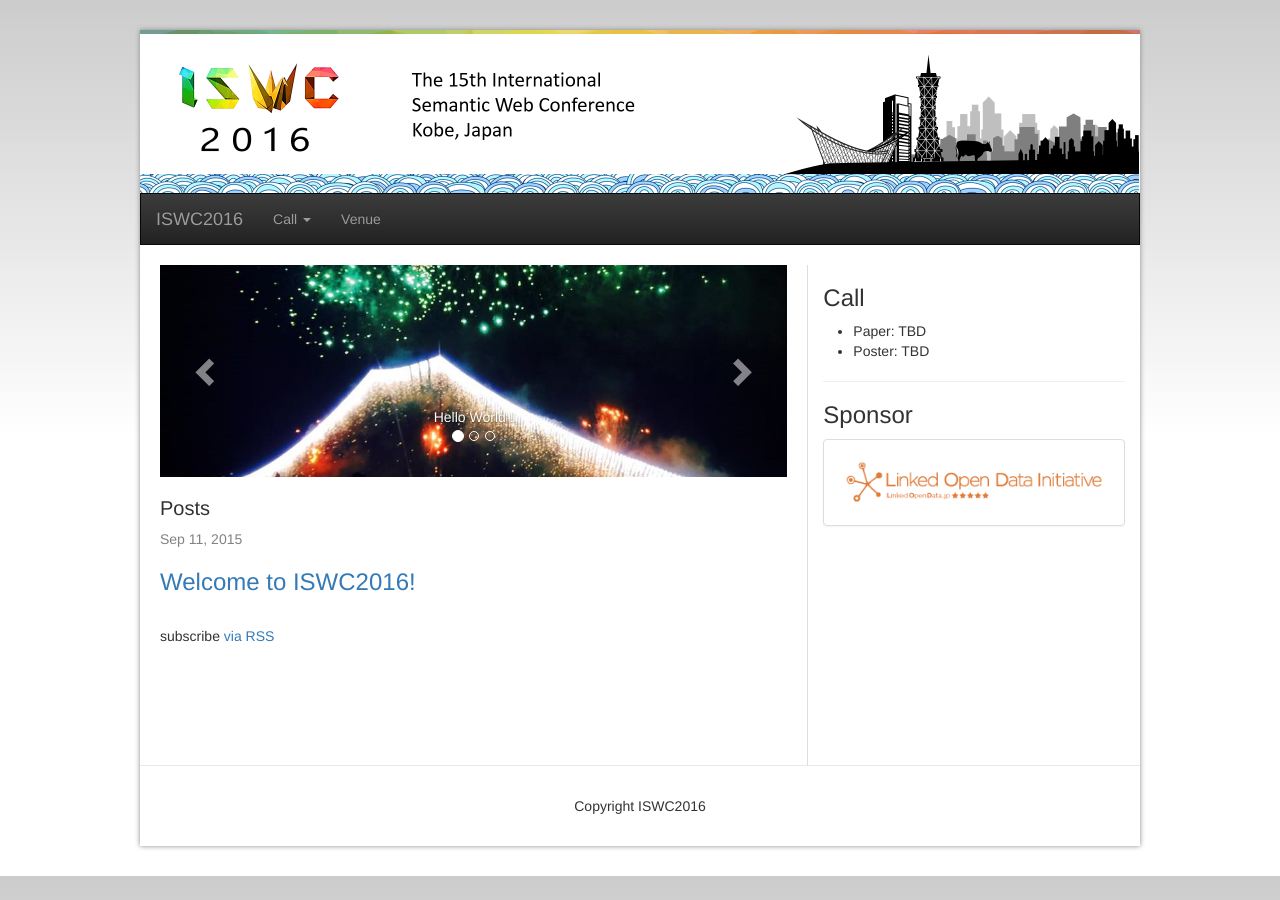
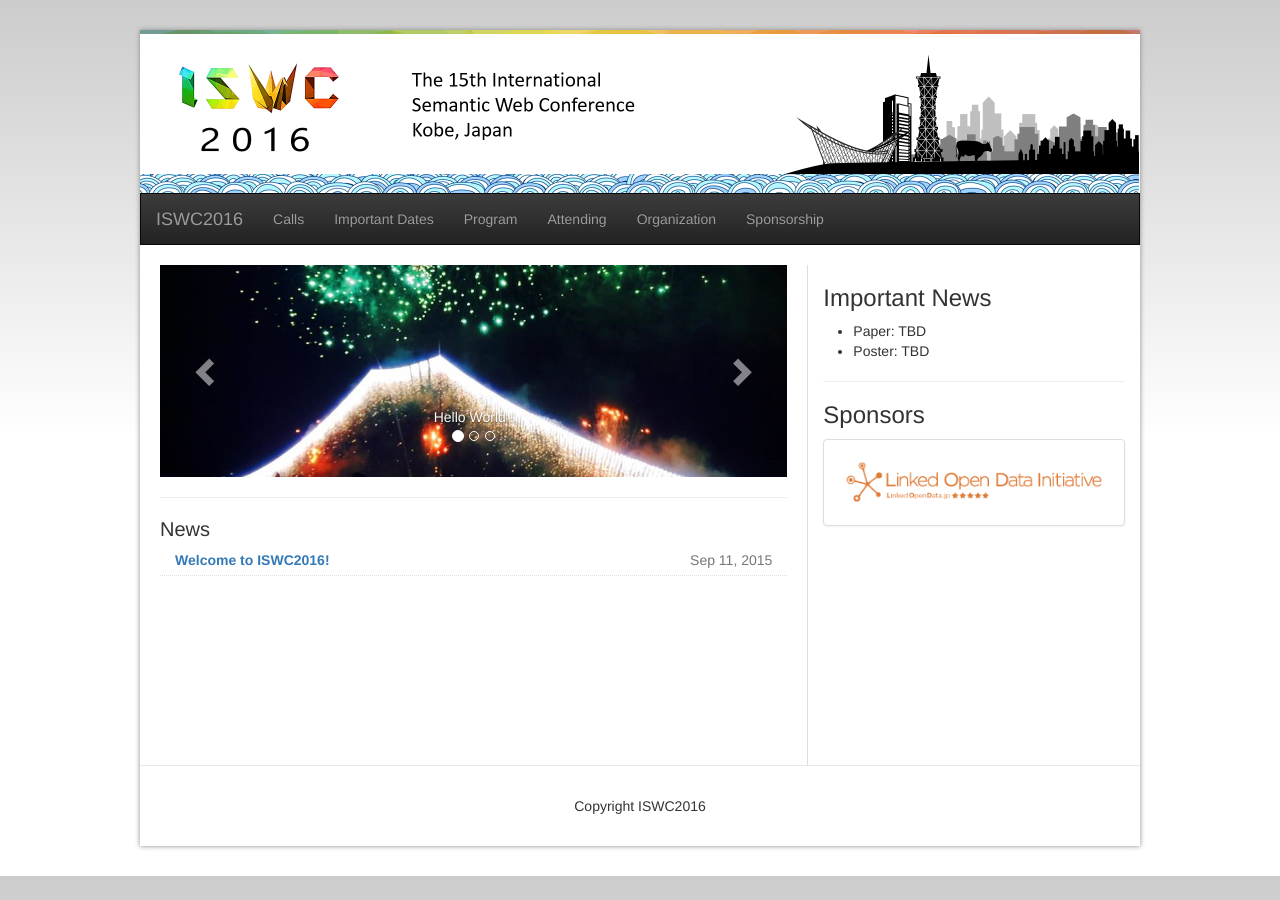
Before and after one commit to mielvds/iswc2016, a Jekyll site: the page built from index.html, in a window 1280 px wide. Built offline with Jekyll 4.4.1, drawn with Linux system fonts in a browser that asks for light colours.

Commit message:
Update page structure

```diff
--- a/_includes/head.html
+++ b/_includes/head.html
@@ -2,6 +2,8 @@
   <meta charset="utf-8">
   <meta http-equiv="X-UA-Compatible" content="IE=edge">
   <meta name="viewport" content="width=device-width, initial-scale=1">
+
+  <link rel="shortcut icon" href="{{ site.baseurl }}/favicon.ico" type="image/vnd.microsoft.icon" />
 
   <title>{% if page.title %}{{ page.title }}{% else %}{{ site.title }}{% endif %}</title>
   <meta name="description" content="{% if page.excerpt %}{{ page.excerpt | strip_html | strip_newlines | truncate: 160 }}{% else %}{{ site.description }}{% endif %}">
--- a/_includes/header.html
+++ b/_includes/header.html
@@ -18,8 +18,8 @@
    <div class="container-fluid">
     <div class="collapse navbar-collapse" id="bs-navbar">
       <ul class="nav navbar-nav">
-        <li class="dropdown">
-          <a href="{{ site.baseurl }}" class="dropdown-toggle" data-toggle="dropdown" role="button" aria-haspopup="true" aria-expanded="false">Call <span class="caret"></span></a>
+        <!--<li class="dropdown">
+          <a href="{{ site.baseurl }}" class="dropdown-toggle" data-toggle="dropdown" role="button" aria-haspopup="true" aria-expanded="false">Calls<span class="caret"></span></a>
           <ul class="dropdown-menu">
             <li><a href="#">Call for Paper</a></li>
             <li><a href="#">Call for Poster</a></li>
@@ -27,8 +27,13 @@
             <li><a href="#">Call for Tutorial</a></li>
             <li><a href="#">Call for Workshop</a></li>
           </ul>
-        </li>
-        <li><a href="{{ site.baseurl }}/pages/venue.html">Venue</a></li>
+        </li>-->
+		<li><a href="{{ site.baseurl }}/pages/calls.html">Calls</a></li>
+		<li><a href="{{ site.baseurl }}/pages/important-dates.html">Important Dates</a></li>
+		<li><a href="{{ site.baseurl }}/pages/program.html">Program</a></li>
+        <li><a href="{{ site.baseurl }}/pages/attending.html">Attending</a></li>
+		<li><a href="{{ site.baseurl }}/pages/organization.html">Organization</a></li>
+		<li><a href="{{ site.baseurl }}/pages/sponsorship.html">Sponsorship</a></li>
       </ul>
     </div>
    </div>
--- a/_includes/right.html
+++ b/_includes/right.html
@@ -1,13 +1,16 @@
-<h3>Call</h3>
+{% include submenu.html %}
+<h3>Important News</h3>
 <ul>
 	<li>Paper: TBD</li>
 	<li>Poster: TBD</li>
 </ul>
+
+
 <hr/>
-<h3>Sponsor</h3>
+<h3>Sponsors</h3>
 
 <div class="panel panel-default">
   <div class="panel-body">
-	<img src="{{ site.baseurl }}/images/lodi-logo.png" width="100%"/>
+	<a target="_blank" href="http://linkedopendata.jp/"><img src="{{ site.baseurl }}/images/sponsors/lodi-logo.png" width="100%"/></a>
   </div>
 </div>
--- /dev/null
+++ b/_includes/submenu.html
@@ -0,0 +1,36 @@
+{% if page.group == "calls" %}
+   <h3>Calls</h3>
+   <ul>
+	<li><a href="#">for Research Papers</a></li>
+	<li><a href="#">for Posters and Demos</a></li>
+	<li><a href="#">for Workshops</a></li>
+   </ul>
+   <hr/>
+{% endif %}
+
+{% if page.group == "attending" %}
+   <h3>Attending</h3>
+   <ul>
+	<li><a href="#">Registration</a></li>
+	<li><a href="{{ site.baseurl }}/pages/{{ page.group }}/venue.html">Venue</a></li>
+	<li><a href="#">Accommodations</a></li>
+	<li><a href="#">Travel Information</a></li>
+	<li><a href="#">Visa Information</a></li>
+	<li><a href="#">Local Area</a></li>
+   </ul>
+   <hr/>
+{% endif %}
+
+{% if page.group == "organization" %}
+   <h3>Organization</h3>
+   <ul>
+	<li><a href="#">Research Track PC</a></li>
+	<li><a href="#">Empirical Studies and Experiments PC</a></li>
+	<li><a href="#">In-Use and Software Track PC</a></li>
+	<li><a href="#">Data Sets and Ontologies PC</a></li>
+	<li><a href="#">Doctoral Consortium PC</a></li>
+	<li><a href="#">Industry Track PC</a></li>
+	<li><a href="#">Posters and Demos PC</a></li>
+   </ul>
+   <hr/>
+{% endif %}
--- a/css/iswc.css
+++ b/css/iswc.css
@@ -43,6 +43,14 @@ body > div.iswc-wrap > div.iswc-body{
 	padding-right:10px;
 }
 
+.iswc-news{
+	border-bottom:dotted 1px #dedede;
+	padding-bottom:5px;
+}
+
+.iswc-news > .iswc-news-date{
+	text-align:right;
+}
 
 /* slide */
 div.slide{
--- a/index.html
+++ b/index.html
@@ -6,20 +6,18 @@ layout: default
 </div>
 <div class="home">
 
-  <h1 class="page-heading">Posts</h1>
+  <hr/>
+  <h1 class="page-heading">News</h1>
 
-  <ul class="post-list">
+  <div class="container-fluid">
     {% for post in site.posts %}
-      <li>
-        <span class="post-meta">{{ post.date | date: "%b %-d, %Y" }}</span>
+		<div class="iswc-news row">
+			<div class="iswc-news-label col-md-8"><strong><a href="{{ post.url | prepend: site.baseurl }}">{{ post.title }}</a></strong></div>
+			<div class="iswc-news-date col-md-4"><span class="text-muted">{{ post.date | date: "%b %-d, %Y" }}</span></div>
+		</div>
+	{% endfor %}
+  </div>
 
-        <h2>
-          <a class="post-link" href="{{ post.url | prepend: site.baseurl }}">{{ post.title }}</a>
-        </h2>
-      </li>
-    {% endfor %}
-  </ul>
-
-  <p class="rss-subscribe">subscribe <a href="{{ "/feed.xml" | prepend: site.baseurl }}">via RSS</a></p>
+  <!-- <p style="padding-top:20px" class="rss-subscribe">subscribe <a href="{{ "/feed.xml" | prepend: site.baseurl }}">via RSS</a></p> -->
 
 </div>
--- /dev/null
+++ b/pages/attending.html
@@ -0,0 +1,6 @@
+---
+layout: default
+group: attending
+---
+<h1>Attending</h1>
+[TBD]
--- a/pages/venue.html
+++ b/pages/attending/venue.html
@@ -1,5 +1,6 @@
 ---
 layout: default
+group: attending
 ---
 <h1>Venue</h1>
 Kobe, Japan
--- /dev/null
+++ b/pages/calls.html
@@ -0,0 +1,6 @@
+---
+layout: default
+group: calls
+---
+<h1>Calls</h1>
+[TBD]
--- /dev/null
+++ b/pages/important-dates.html
@@ -0,0 +1,5 @@
+---
+layout: default
+---
+<h1>Important Dates</h1>
+[TBD]
--- /dev/null
+++ b/pages/organization.html
@@ -0,0 +1,6 @@
+---
+layout: default
+group: organization
+---
+<h1>Organization</h1>
+[TBD]
--- /dev/null
+++ b/pages/program.html
@@ -0,0 +1,6 @@
+---
+layout: default
+group: program
+---
+<h1>Program</h1>
+[TBD]
--- /dev/null
+++ b/pages/sponsorship.html
@@ -0,0 +1,6 @@
+---
+layout: default
+group: sponsorship
+---
+<h1>Sponsorship</h1>
+[TBD]
```
Also changed, not shown: favicon.ico (added), images/sponsors/lodi-logo.png (renamed from images/lodi-logo.png).
